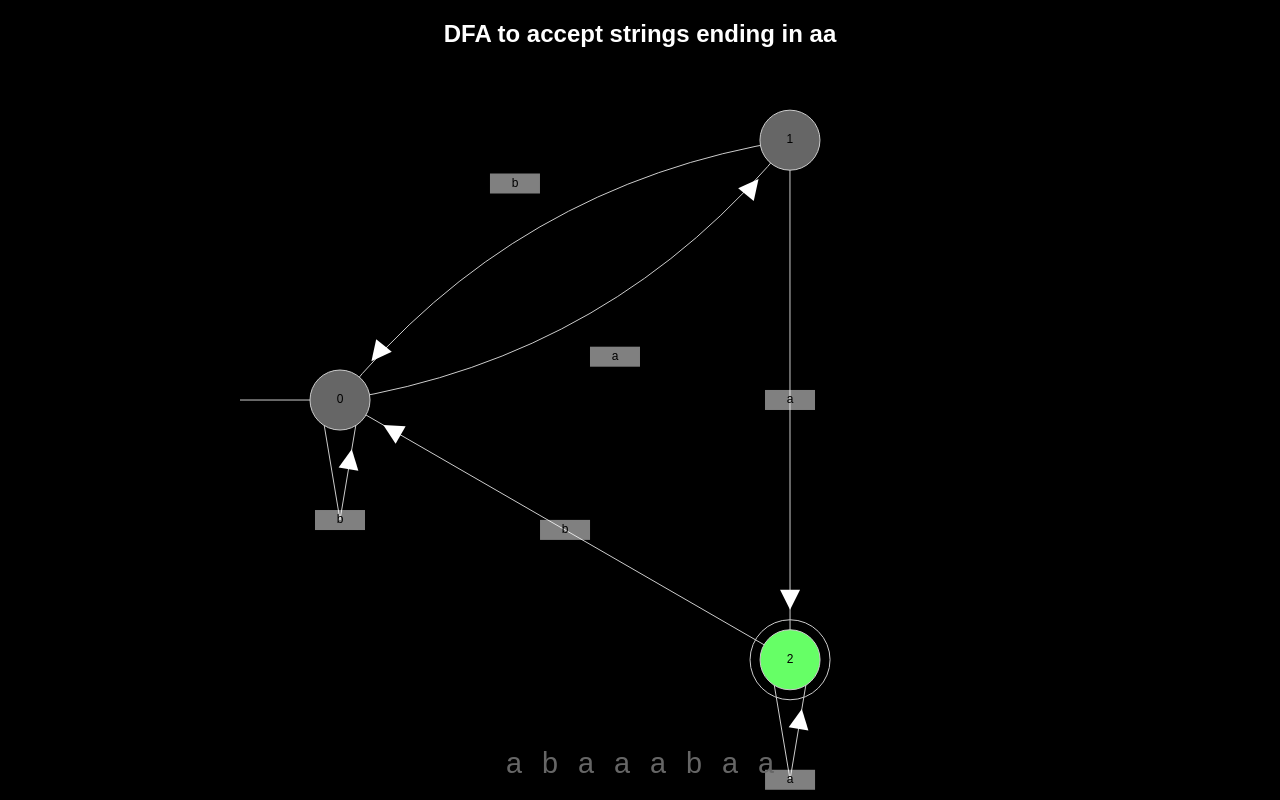
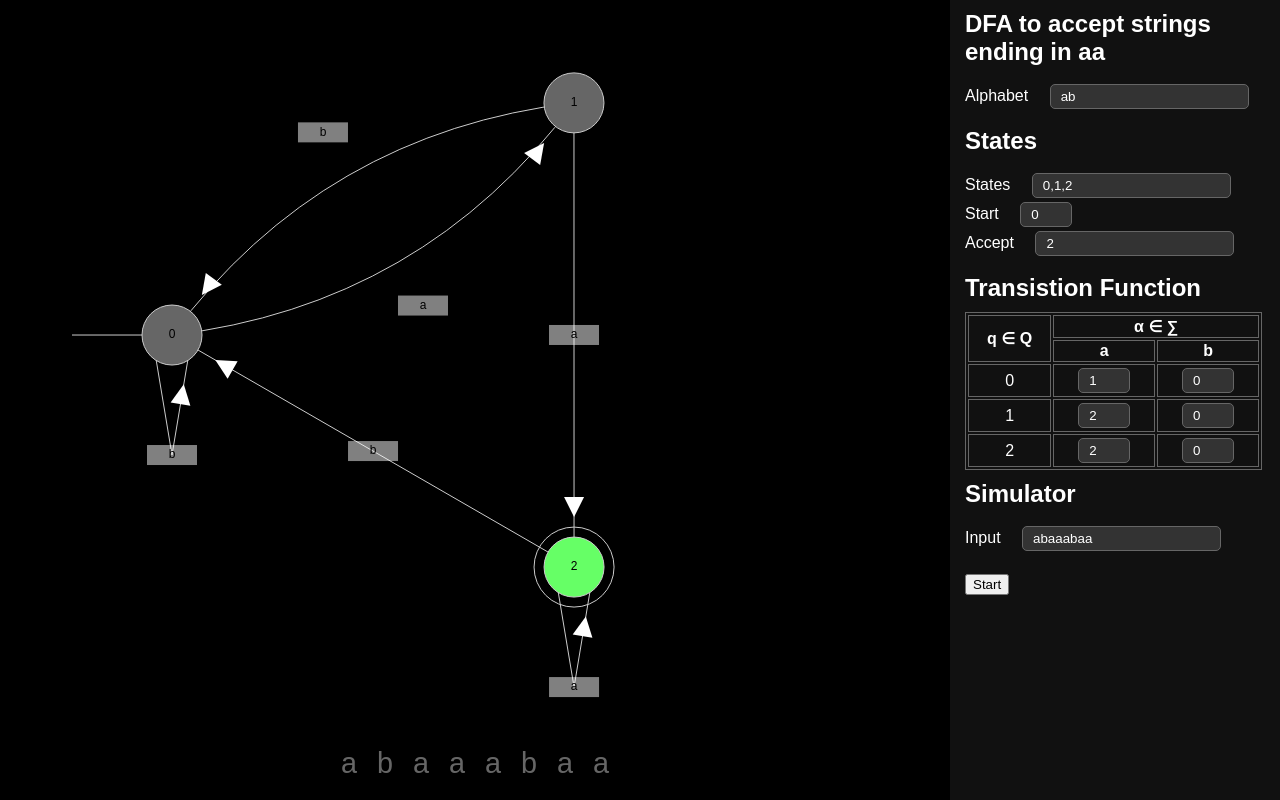
Before and after one commit to rubenwardy/finite_automaton_sim, a plain HTML site: page index.html in a window 1280 px wide. Drawn offline with Linux system fonts and the light colour scheme.

Commit message:
Add sidebar, allow changing of input

```diff
--- a/index.html
+++ b/index.html
@@ -28,7 +28,7 @@
 		#bottom_container {
 			position: fixed;
 			left: 0;
-			right: 0;
+			right: 330px;
 			bottom: 0;
 			text-align: center;
 		}
@@ -49,7 +49,7 @@
 			color: #666;
 		}
 
-		#title {
+		/*#title {
 			margin: 0;
 			padding: 0;
 			position: fixed;
@@ -59,6 +59,67 @@
 			text-align: center;
 			font-size: 150%;
 			display: block;
+		}*/
+
+		aside {
+			position: fixed;
+			top: 0;
+			right: 0;
+			bottom: 0;
+			padding: 0;
+			margin: 0;
+			width: 330px;
+			background: #111;
+		}
+
+		aside h1, aside h2 {
+			margin: 10px 0 10px 15px;
+		}
+
+		dl dt, dl dd {
+			display: inline-block;
+		}
+
+		dl dt {
+			padding: 5px 5px 5px 15px;
+		}
+
+		dl dd {
+			margin: 0 0 0 10px;
+		}
+
+		table {
+			width: 90%;
+			margin: 5px 5px 5px 15px;
+		}
+		table, table tr, table td, table th {
+			border: 1px solid #666;
+		}
+
+		table td {
+			text-align: center;
+		}
+
+		input[type=text] {
+			background: #333;
+			border: 1px solid #666;
+			color: white;
+			padding: 4px 10px;
+			margin: 2px;
+			border-radius: 5px;
+		}
+
+		.input_state input {
+			max-width: 30px;
+		}
+
+		#error {
+			background: #e00;
+			padding: 10px;
+		}
+
+		aside > button {
+			margin: 5px 5px 5px 15px;
 		}
 	</style>
 	<script src="libs/jQuery.min.js"></script>
@@ -69,12 +130,73 @@
 	<script src="player.js"></script>
 </head>
 <body>
-	<h1 id="title">Loading...</h1>
 	<canvas id="canvas"></canvas>
 	<div id="bottom_container">
 		<ul id="input">
 			<li>Loading...</li>
 		</ul>
 	</div>
+
+	<aside>
+		<div id="error" style="display:none;">
+			Invalid DFA transition function. Every cell must be filled with a single valid state.
+		</div>
+
+		<h1 id="title"></h1>
+
+		<dl>
+			<dt>Alphabet</dt>
+			<dd><input type="text" id="input_alpha" value="ab"></dd>
+		</dl>
+
+		<h2>States</h2>
+
+		<dl>
+			<dt>States</dt>
+			<dd class="input_states"><input type="text" id="input_states" value="0,1,2"></dd><br>
+			<dt>Start</dt>
+			<dd class="input_state"><input type="text" id="input_start" value="0"></dd><br>
+			<dt>Accept</dt>
+			<dd class="input_states"><input type="text" id="input_accept" value="2"></dd>
+		</dl>
+
+		<h2>Transistion Function</h2>
+
+		<table>
+			<tr>
+				<th rowspan=2>q &in; Q</th>
+				<th colspan=2>&alpha; &in; &sum;</th>
+			</tr>
+			<tr>
+				<th>a</th>
+				<th>b</th>
+			</tr>
+			<tr>
+				<td>0</td>
+				<td class="input_state"><input type="text" value="1"></td>
+				<td class="input_state"><input type="text" value="0"></td>
+			</tr>
+			<tr>
+				<td>1</td>
+				<td class="input_state"><input type="text" value="2"></td>
+				<td class="input_state"><input type="text" value="0"></td>
+			</tr>
+			<tr>
+				<td>2</td>
+				<td class="input_state"><input type="text" value="2"></td>
+				<td class="input_state"><input type="text" value="0"></td>
+			</tr>
+		</table>
+
+		<h2>Simulator</h2>
+
+		<dl>
+			<dt>Input</dt>
+			<dd>
+				<input type="text" id="input_input" value="abaaabaa">
+			</dd>
+		</dl>
+		<button id="simulator_start">Start</button>
+	</aside>
 </body>
 </html>
--- a/player.js
+++ b/player.js
@@ -28,13 +28,23 @@ function init() {
 	c.textAlign = "center";
 	c.textBaseline = "middle";
 	c.font = "12px Arial";
+
+	$("#simulator_start").click(function() {
+		game.input = $("#input_input").val().split("");
+		game.s = new Simulator(game.m);
+		start();
+	})
 }
 
 function start() {
 	$("#title").text(game.title);
 	var res = "";
-	for (var i = 0; i < game.input.length; i++) {
-		res += "<li>" + game.input[i] + "</li>";
+	if (game.input.length > 0) {
+		for (var i = 0; i < game.input.length; i++) {
+			res += "<li>" + game.input[i] + "</li>";
+		}
+	} else {
+		res += "<li class=\"done\">&epsilon;</li>";
 	}
 	$("#input").html(res);
 }
@@ -81,15 +91,15 @@ function idToPosition(i, num_states, screen_mid, state_dist_from_origin) {
 
 function draw(ce, c) {
 	const screen_mid = {
-		x: ce.width / 2,
-		y: ce.height / 2
+		x: ce.width / 2 - 200,
+		y: ce.height / 2 - 65
 	};
 
 	var state_dist_from_origin = screen_mid.y;
 	if (screen_mid.x < state_dist_from_origin) {
 		state_dist_from_origin = screen_mid.x;
 	}
-	state_dist_from_origin = 0.75 * state_dist_from_origin;
+	state_dist_from_origin = 0.8 * state_dist_from_origin;
 
 	function drawState(id, pos, accept) {
 		c.strokeStyle = "#CCC";
```
